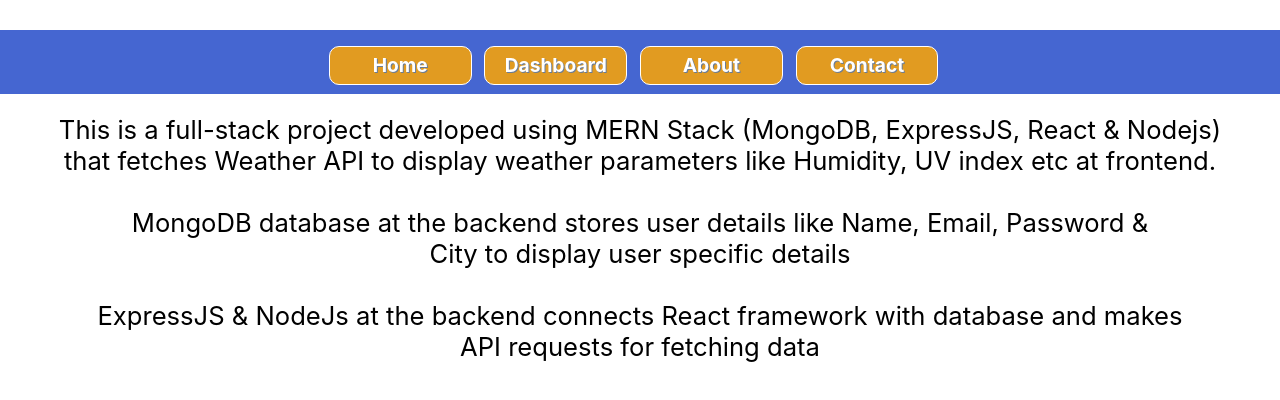
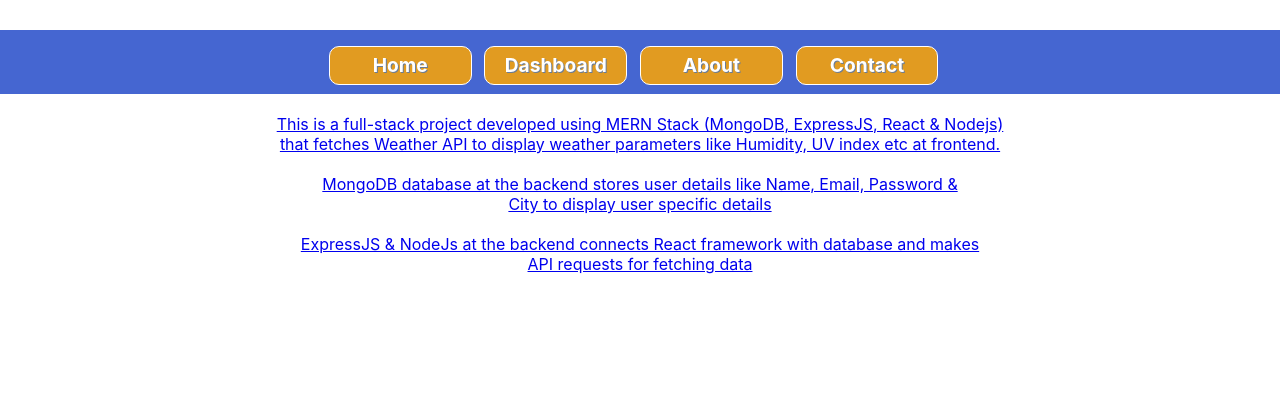
Before and after one commit to siva7285/real-time-weather, a React (Create React App) app in the folder client/: page /about in a window 1280 px wide. Shown: the top 400 px of the page. Built offline with nearby package versions, Linux system fonts and the light colour scheme.

Commit message:
Fixed scripts and setup React client

```diff
--- a/client/src/jsx/About.jsx
+++ b/client/src/jsx/About.jsx
@@ -2,9 +2,9 @@ import React from 'react';
 
 function About() {
 	return <div>
-		<center><h1  style={{fontSize: '3.5vw'}}>Weather Sense</h1></center>
+		<center><h1 style={{ fontSize: '3.5vw' }}>Weather Sense</h1></center>
 
-		<a style={{fontSize: '2vw'}}><center>
+		<a href={{ fontSize: '2vw' }}><center>
 			This is a full-stack project developed using MERN Stack (MongoDB, ExpressJS, React & Nodejs) <br></br>
 			that fetches Weather API to display weather parameters like Humidity, UV index etc at frontend.
 
--- a/client/src/jsx/Dashboard.jsx
+++ b/client/src/jsx/Dashboard.jsx
@@ -87,7 +87,7 @@ function Dashboard() {
 		const currentMinute = currentTime.getMinutes();
 		const currentSecond = currentTime.getSeconds();
 		return `${currentHour}:${currentMinute}:${currentSecond}`;
-	  }
+	}
 
 	function PressureChange() {
 		if (PressureUnit === 'mb') {
```
